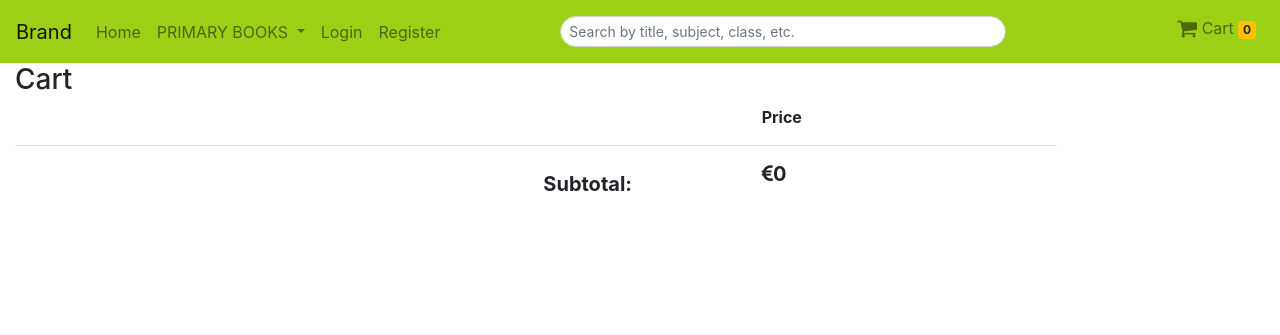
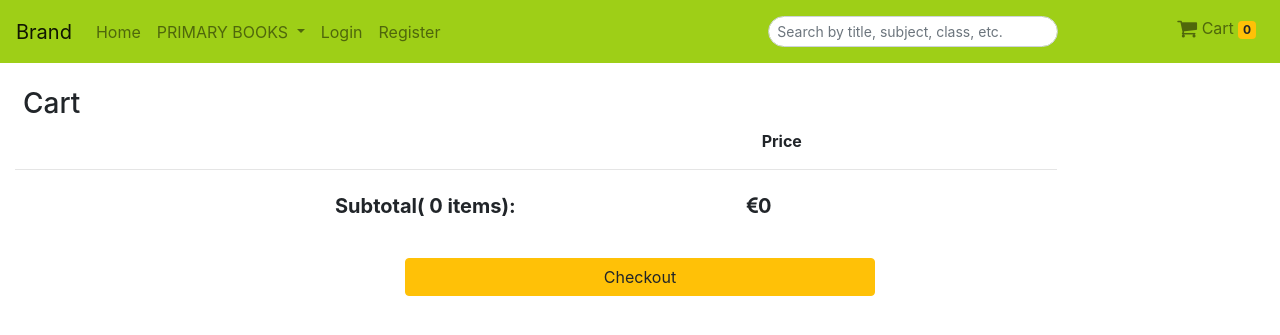
Before and after one commit to digitalis75/Django-Project-Primary-School-Books, a Django app: page /cart/ in a window 1280 px wide. Shown: the top 335 px of the page. Run offline with Django 3.2, Linux system fonts and the light colour scheme; some libraries are stand-ins or nearby versions.

Commit message:
Adding checkout button to cart page, code corrections and modifications

```diff
--- a/cart/templates/cart.html
+++ b/cart/templates/cart.html
@@ -9,8 +9,8 @@
 {% block content %}
 
 <div class="row">
-    <div class="col-9 col-sm-8 col-md-7"></div>
-    <div class="col-3 col-sm-2 col-md-3"><b>Price</b></div>
+    <div class="col-9 col-md-8 col-lg-7"></div>
+    <div class="col-3 "><b>Price</b></div>
 </div>
 
 <div class="col-12 col-md-10">
@@ -72,13 +72,17 @@
 
 <!-- Total price -->
 <div class="row">
-    <div class="col-5 col-sm-5 col-md-5 col-lg-5"></div>
-    <div class="col-4 col-sm-4 col-md-3 col-lg-2">
-        <h5><b>Subtotal: </b></h5>
+    <div class="col-1 col-sm-4 col-md-4 col-lg-3"></div>
+    <div class="col-8 col-sm-5 col-lg-4 py-2">
+        <h5><b><span class="cart-price">Subtotal( {{ product_count }} items): </span></b></h5>
     </div>
-    <div class="col-3 col-sm-3 col-md-3 col-lg-3 cart-price">
+    <div class="col-3 cart-price px-0 py-2">
         <h5><span class="cart-price"><i class="fa fa-euro"></i><b>{{ total }}</b></span></h5>
     </div>
 </div>
 
+<div class="col m-4 mx-auto checkout-btn">
+    <a href="{% url 'checkout' %}" class="btn btn-warning btn-block" role="button">Checkout</a>
+</div>
+
 {% endblock %}
--- a/static/css/style.css
+++ b/static/css/style.css
@@ -52,6 +52,16 @@ div .col-12 {
     width: 18rem;
 }
 
+/* Cart */
+
+.icon-style {
+    margin-right: 5px;
+}
+
+.checkout-btn {
+    width: 50%;
+}
+
 @media (max-width: 400px) {
     .card-style {
         width: 8rem;
@@ -70,6 +80,10 @@ div .col-12 {
     .img-size {
         width: 10rem;
     }
+
+    .checkout-btn {
+        width: 70%;
+    }
 }
 
 @media (min-width: 401px) and (max-width: 575px) {
@@ -81,12 +95,15 @@ div .col-12 {
     .img-size {
         width: 10rem;
     }
-}
 
-/* Cart */
+    .checkout-btn {
+        width: 70%;
+    }
 
-.icon-style {
-    margin-right: 5px;
+    .cart-price {
+        padding-right: 0px;
+        font-size: 16px;
+    }
 }
 
 @media (max-width: 769px) {
@@ -99,15 +116,9 @@ div .col-12 {
         font-size: 12px;
     }
 
-    .cart-price {
-        padding-right: 0px;
-        font-size: 16px;
-    }
-
     .img-size {
         width: 10rem;
     }
-
 }
 
 @media (min-width: 768px) and (max-width: 991.98px) {
@@ -115,3 +126,9 @@ div .col-12 {
         width: 12rem;
     }
 }
+
+@media (min-width: 991.98px) {
+    .checkout-btn {
+        width: 40%;
+    }
+}
--- a/templates/base.html
+++ b/templates/base.html
@@ -43,7 +43,7 @@
                         </ul>
 
                         <!-- Search -->
-                        <div class="d-none d-lg-block col-lg-6 my-1">
+                        <div class="d-none d-lg-block col-lg-4 my-1">
                         <form class="form-inline" action="{% url 'search' %}" method="get">
                             <input class="form-control form-control-sm mx-0 w-75 rounded-pill search-bar" type="text" name="q" placeholder="Search by title, subject, class, etc." aria-label="Search">
                         </form>
@@ -101,8 +101,9 @@
                         </div>
                         {% endif %}
 
-                        {% block page_heading %}{% endblock %}
-
+                        <div class="ml-2 mt-4">
+                            {% block page_heading %}{% endblock %}
+                        </div>
                         {% block content %}
                         {% endblock %}
                     </div>
```
